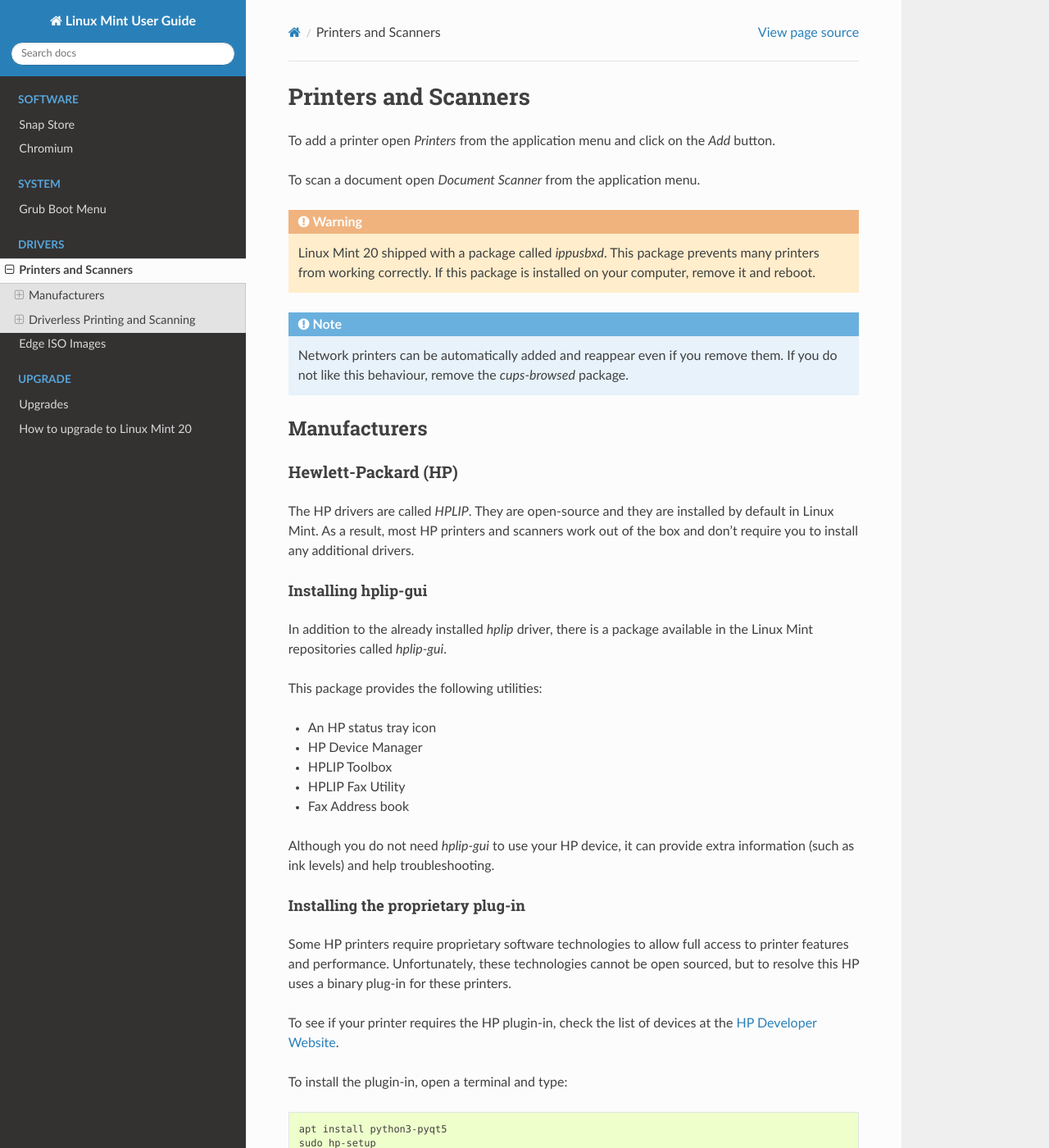
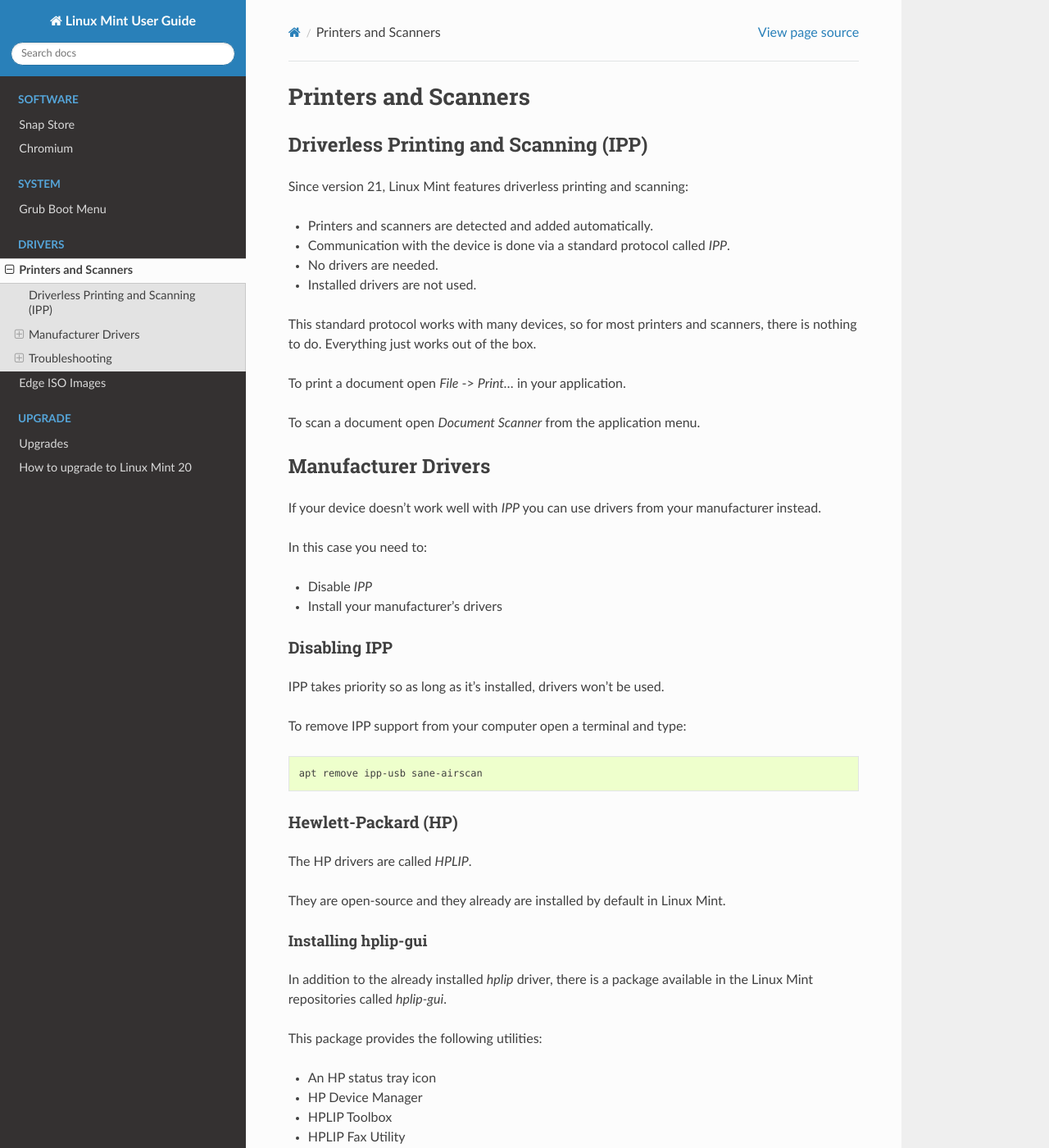
Before and after one commit to linuxmint/doc-user-guide, a Sphinx documentation site: the page built from docs/printers.rst, in a window 1280 px wide and 1400 px high. Shown: the whole window at 82% size. Built offline with Sphinx 7.4.7 and the Read the Docs theme 2.0.0, drawn with Linux system fonts in a browser that asks for light colours; some of the changed text lies outside the part shown.

Commit message:
printers: Update info for Linux Mint 21

```diff
--- a/docs/printers.rst
+++ b/docs/printers.rst
@@ -1,27 +1,51 @@
+
 #####################
 Printers and Scanners
 #####################
 
-To add a printer open `Printers` from the application menu and click on the `Add` button.
+Driverless Printing and Scanning (IPP)
+======================================
+
+Since version 21, Linux Mint features driverless printing and scanning:
+
+- Printers and scanners are detected and added automatically.
+- Communication with the device is done via a standard protocol called `IPP`.
+- No drivers are needed.
+- Installed drivers are not used.
+
+This standard protocol works with many devices, so for most printers and scanners, there is nothing to do. Everything just works out of the box.
+
+To print a document open `File` -> `Print...` in your application.
 
 To scan a document open `Document Scanner` from the application menu.
 
-.. warning::
+Manufacturer Drivers
+====================
 
-	Linux Mint 20 shipped with a package called `ippusbxd`. This package prevents many printers from working correctly.
-	If this package is installed on your computer, remove it and reboot.
+If your device doesn't work well with `IPP` you can use drivers from your manufacturer instead.
 
-.. note::
+In this case you need to:
 
-	Network printers can be automatically added and reappear even if you remove them. If you do not like this behaviour, remove the `cups-browsed` package.
+- Disable `IPP`
+- Install your manufacturer's drivers
 
-Manufacturers
-=============
+Disabling IPP
+-------------
+
+IPP takes priority so as long as it's installed, drivers won't be used.
+
+To remove IPP support from your computer open a terminal and type:
+
+.. code-block:: bash
+
+	apt remove ipp-usb sane-airscan
 
 Hewlett-Packard (HP)
 --------------------
 
-The HP drivers are called `HPLIP`. They are open-source and they are installed by default in Linux Mint. As a result, most HP printers and scanners work out of the box and don't require you to install any additional drivers.
+The HP drivers are called `HPLIP`.
+
+They are open-source and they already are installed by default in Linux Mint.
 
 Installing hplip-gui
 ~~~~~~~~~~~~~~~~~~~~
@@ -97,15 +121,33 @@
 
 Then follow the instructions provided by Brother.
 
-Driverless Printing and Scanning
-================================
+Troubleshooting
+===============
 
-A standard protocol called `IPP` was designed to communicate with printers and scanners over the network. Nowadays this protocol is supported by many devices.
+Adding IPP support
+------------------
 
-Driverless printing and scanning consists in using `IPP` locally, i.e. to be able to print and scan without the need for any drivers at all.
+In Linux Mint 20.x `IPP` isn't installed by default.
 
-ippusbxd
---------
+If you want to give it a try, remove your printer using the `Printers` configuration tool.
+
+Then install `ipp-usb` and `sane-aircan` from the repositories:
+
+.. code-block:: bash
+
+	apt install ipp-usb sane-airscan
+
+Finally reboot the computer.
+
+Disabling network printers detection
+------------------------------------
+
+Network printers are automatically added and reappear even if you remove them.
+
+If you do not like this behaviour, remove the `cups-browsed` package.
+
+Removing ippusbxd
+-----------------
 
 `ippusbxd` was an early implementation of `IPP` over USB. It didn't work well and caused many issues. It was installed by default in Linux Mint 20. If this package is installed on your computer, make sure to remove it.
 
@@ -115,40 +157,10 @@
 
 Then reboot your computer.
 
-ipp-usb
--------
+Additional info
+---------------
 
-`ipp-usb <https://github.com/OpenPrinting/ipp-usb>`_ is a new implementation of `IPP` over USB. It works much better and recognizes many printers and scanners. If you are unable to make your device work using printing/scanning drivers, give `ipp-usb` a try.
+More information is available online on:
 
-First, remove your printer using the `Printers` configuration tool.
-
-Then install `ipp-usb` from the repositories:
-
-.. code-block:: bash
-
-	apt install ipp-usb
-
-Finally reboot the computer.
-
-.. note::
-
-	When ipp-usb is installed local printers are automatically added. They will reappear if you remove them.
-
-.. warning::
-
-	When ipp-usb is installed it takes over communication with all printing/scanning devices, i.e. printing/scanning drivers cannot work, they're inhibited.
-
-sane-airscan
-------------
-
-`sane-airscan <https://github.com/alexpevzner/sane-airscan>`_ provides support for eSCL (Apple AirScan, AirPrint) and Microsoft WSD (WS-Scan, Web Services for Devices).
-
-If you can't get your scanner to work give sane-airscan a try.
-
-Install it from the repositories:
-
-.. code-block:: bash
-
-	apt install sane-airscan
-
-And reboot the computer.
+- `ipp-usb <https://github.com/OpenPrinting/ipp-usb>`_
+- `sane-airscan <https://github.com/alexpevzner/sane-airscan>`_
```
